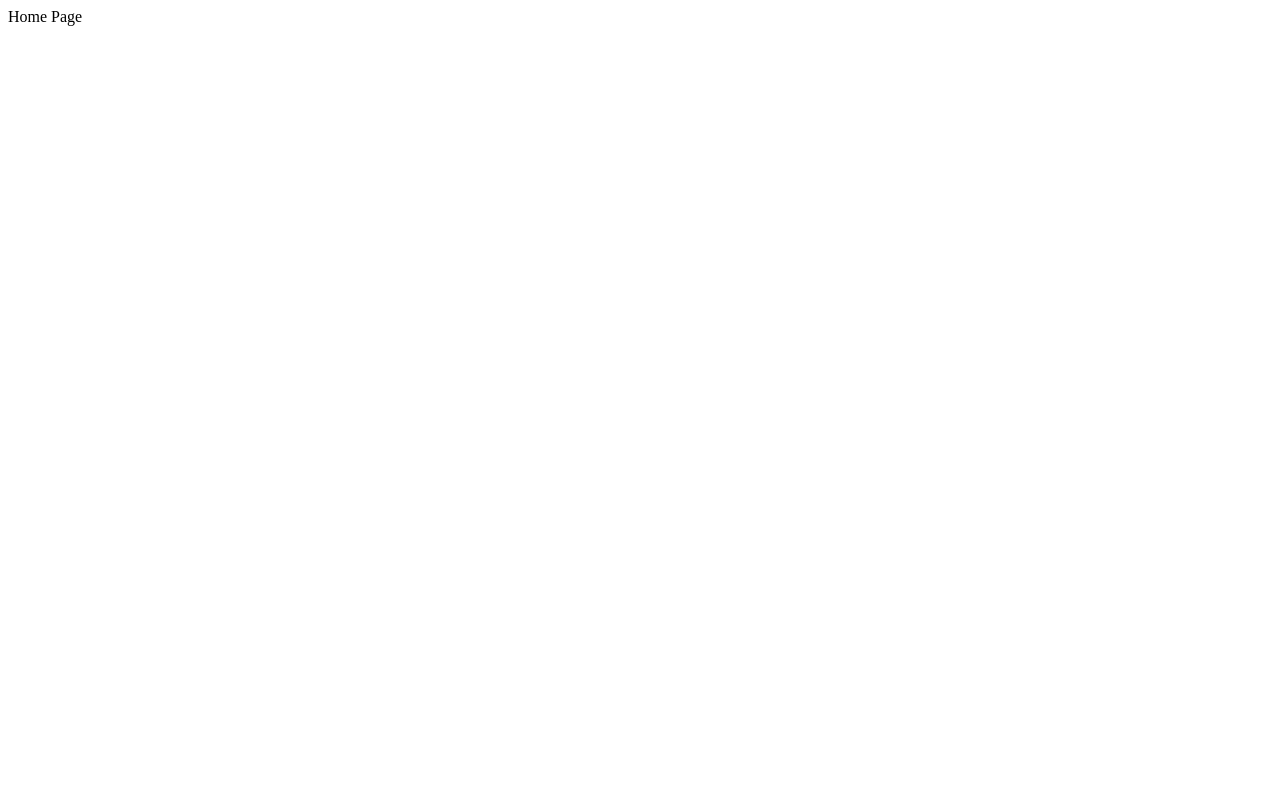
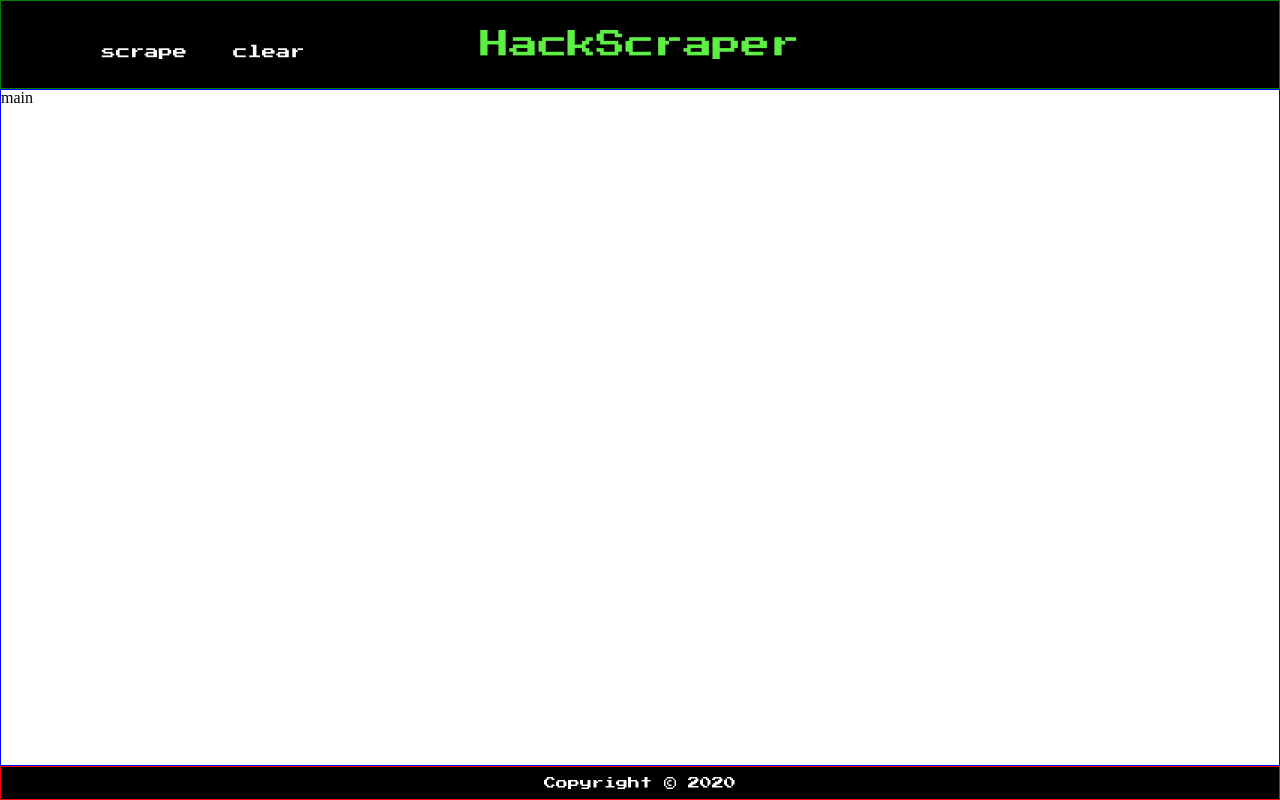
Before and after one commit to code-guy21/HackScraper, a website: page public/html/index.html in a window 1280 px wide. Drawn offline with nearby package versions, Linux system fonts and the light colour scheme.

Commit message:
created basic front-end UI

```diff
--- /dev/null
+++ b/public/css/reset.css
@@ -0,0 +1,129 @@
+/* http://meyerweb.com/eric/tools/css/reset/
+   v2.0 | 20110126
+   License: none (public domain)
+*/
+
+html,
+body,
+div,
+span,
+applet,
+object,
+iframe,
+h1,
+h2,
+h3,
+h4,
+h5,
+h6,
+p,
+blockquote,
+pre,
+a,
+abbr,
+acronym,
+address,
+big,
+cite,
+code,
+del,
+dfn,
+em,
+img,
+ins,
+kbd,
+q,
+s,
+samp,
+small,
+strike,
+strong,
+sub,
+sup,
+tt,
+var,
+b,
+u,
+i,
+center,
+dl,
+dt,
+dd,
+ol,
+ul,
+li,
+fieldset,
+form,
+label,
+legend,
+table,
+caption,
+tbody,
+tfoot,
+thead,
+tr,
+th,
+td,
+article,
+aside,
+canvas,
+details,
+embed,
+figure,
+figcaption,
+footer,
+header,
+hgroup,
+menu,
+nav,
+output,
+ruby,
+section,
+summary,
+time,
+mark,
+audio,
+video {
+  margin: 0;
+  padding: 0;
+  border: 0;
+  font-size: 100%;
+  font: inherit;
+  vertical-align: baseline;
+}
+/* HTML5 display-role reset for older browsers */
+article,
+aside,
+details,
+figcaption,
+figure,
+footer,
+header,
+hgroup,
+menu,
+nav,
+section {
+  display: block;
+}
+body {
+  line-height: 1;
+}
+ol,
+ul {
+  list-style: none;
+}
+blockquote,
+q {
+  quotes: none;
+}
+blockquote:before,
+blockquote:after,
+q:before,
+q:after {
+  content: "";
+  content: none;
+}
+table {
+  border-collapse: collapse;
+  border-spacing: 0;
+}
--- /dev/null
+++ b/public/css/style.css
@@ -0,0 +1,59 @@
+* {
+  box-sizing: border-box;
+}
+
+body {
+  min-height: 100vh;
+  display: flex;
+  flex-direction: column;
+}
+
+.header {
+  border: 1px solid green;
+  padding: 29px;
+  background-color: black;
+  display: flex;
+}
+
+.title {
+  color: #5def44;
+  font-size: calc(20px + (32 - 20) * ((100vw - 300px) / (1600 - 300)));
+  font-family: "Press Start 2P", cursive;
+  text-align: center;
+}
+
+.nav {
+  display: flex;
+  justify-content: center;
+  align-items: flex-end;
+}
+
+.nav-btn {
+  font-size: calc(6px + (17 - 6) * ((100vw - 300px) / (1600 - 300)));
+  font-family: "Press Start 2P", cursive;
+  margin-right: 30px;
+  width: 25%;
+  color: white;
+}
+
+.flex-1 {
+  flex: 1;
+}
+
+.content {
+  border: 1px solid blue;
+}
+
+.footer {
+  border: 1px solid red;
+  text-align: center;
+  padding: 10px;
+  background-color: black;
+  color: white;
+  font-size: 12px;
+  font-family: "Press Start 2P", cursive;
+}
+
+.nav-btn:hover {
+  color: #5def44;
+}
--- a/public/html/index.html
+++ b/public/html/index.html
@@ -3,9 +3,34 @@
   <head>
     <meta charset="UTF-8" />
     <meta name="viewport" content="width=device-width, initial-scale=1.0" />
+    <script
+      src="https://code.jquery.com/jquery-3.5.1.js"
+      integrity="sha256-QWo7LDvxbWT2tbbQ97B53yJnYU3WhH/C8ycbRAkjPDc="
+      crossorigin="anonymous"
+    ></script>
+    <link
+      href="https://fonts.googleapis.com/css2?family=Press+Start+2P&display=swap"
+      rel="stylesheet"
+    />
+    <link rel="stylesheet" href="../css/reset.css" />
+    <link rel="stylesheet" href="../css/style.css" />
     <title>Document</title>
   </head>
   <body>
-    Home Page
+    <header class="header">
+      <div class="nav flex-1">
+        <a id="scrape" class="nav-btn">scrape</a>
+        <a id="clear" class="nav-btn">clear</a>
+      </div>
+      <div class="title flex-1">HackScraper</div>
+      <div class="flex-1"></div>
+    </header>
+    <main class="content flex-1">
+      main
+    </main>
+    <footer class="footer">
+      Copyright &COPY; 2020
+    </footer>
+    <script src="../js/script.js"></script>
   </body>
 </html>
--- /dev/null
+++ b/public/js/script.js
@@ -0,0 +1,9 @@
+$(document).ready(() => {
+  $("#scrape").click(() => {
+    console.log("scrape");
+  });
+
+  $("#clear").click(() => {
+    console.log("clear");
+  });
+});
--- a/server.js
+++ b/server.js
@@ -12,6 +12,6 @@ app.use(express.static("public"));
 require("./routes/htmlRoutes")(app);
 require("./routes/apiRoutes")(app);
 
-app.listen(PORT, () => {
-  console.log("App listening on http://localhost:" + PORT);
+app.listen(PORT, function () {
+  console.log("App running on port " + PORT + "!");
 });
```
